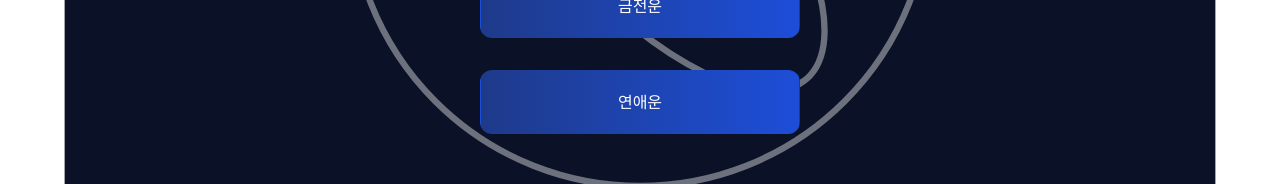
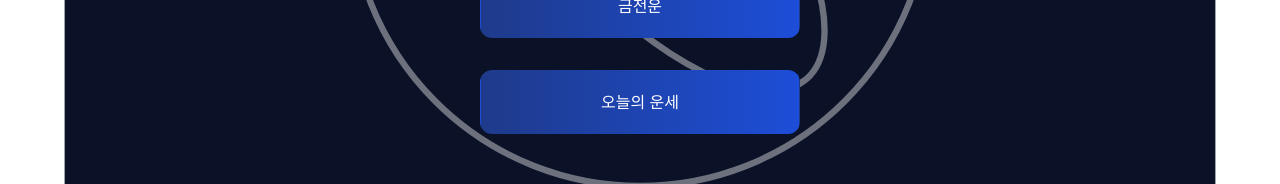
Before and after one commit to si14444/GPT_Tarot, a React (Vite) app: page / in a window 1280 px wide. Shown: the part 562-746 px from the top of the page. Built offline with nearby package versions, Linux system fonts and the light colour scheme.

Commit message:
feat: 오늘의 운세 추가

```diff
--- a/src/pages/MainPage.tsx
+++ b/src/pages/MainPage.tsx
@@ -9,7 +9,7 @@ const MainPage = () => {
         <TypeButton title={"연애운"} />
         <TypeButton title={"학업운"} />
         <TypeButton title={"금전운"} />
-        <TypeButton title={"연애운"} />
+        <TypeButton title={"오늘의 운세"} />
       </div>
     </div>
   );
```
